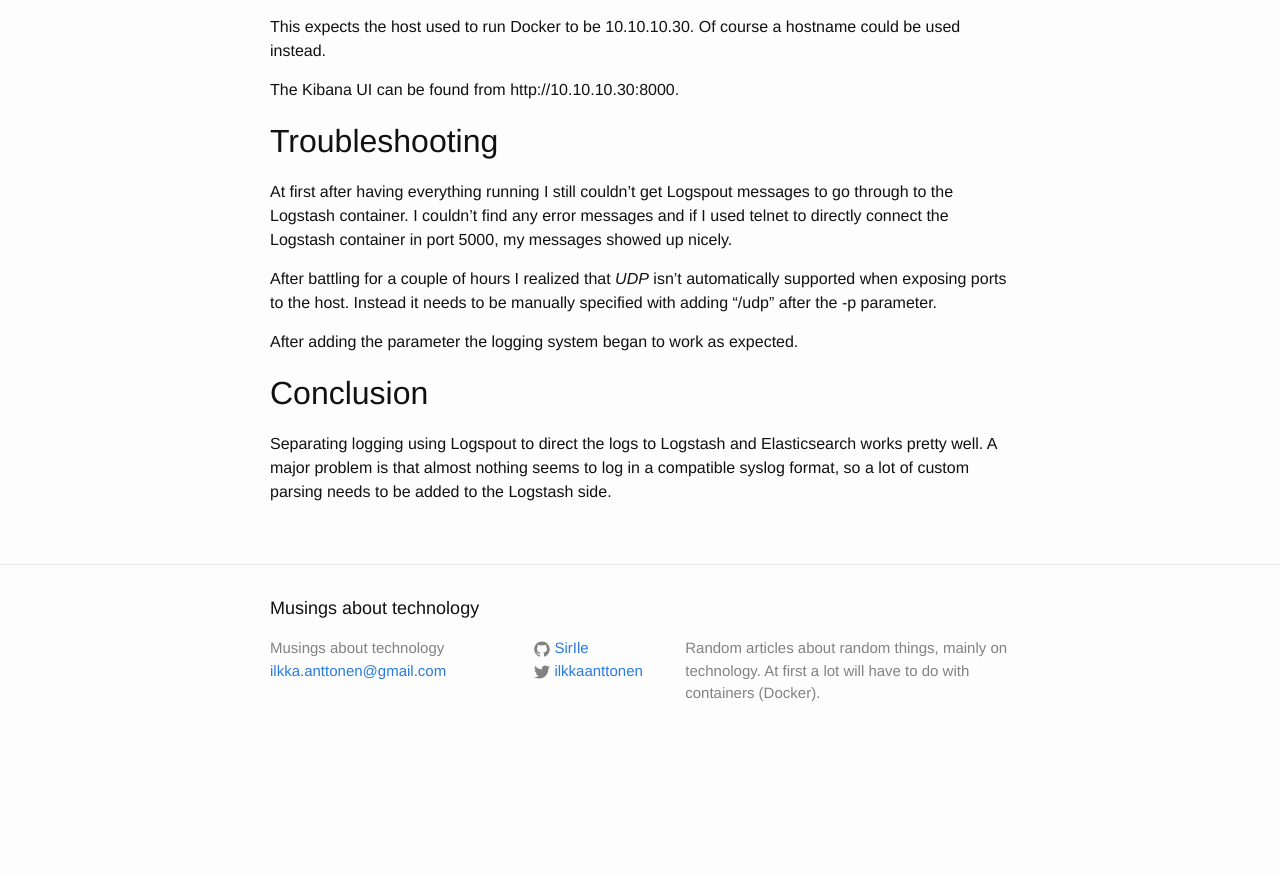
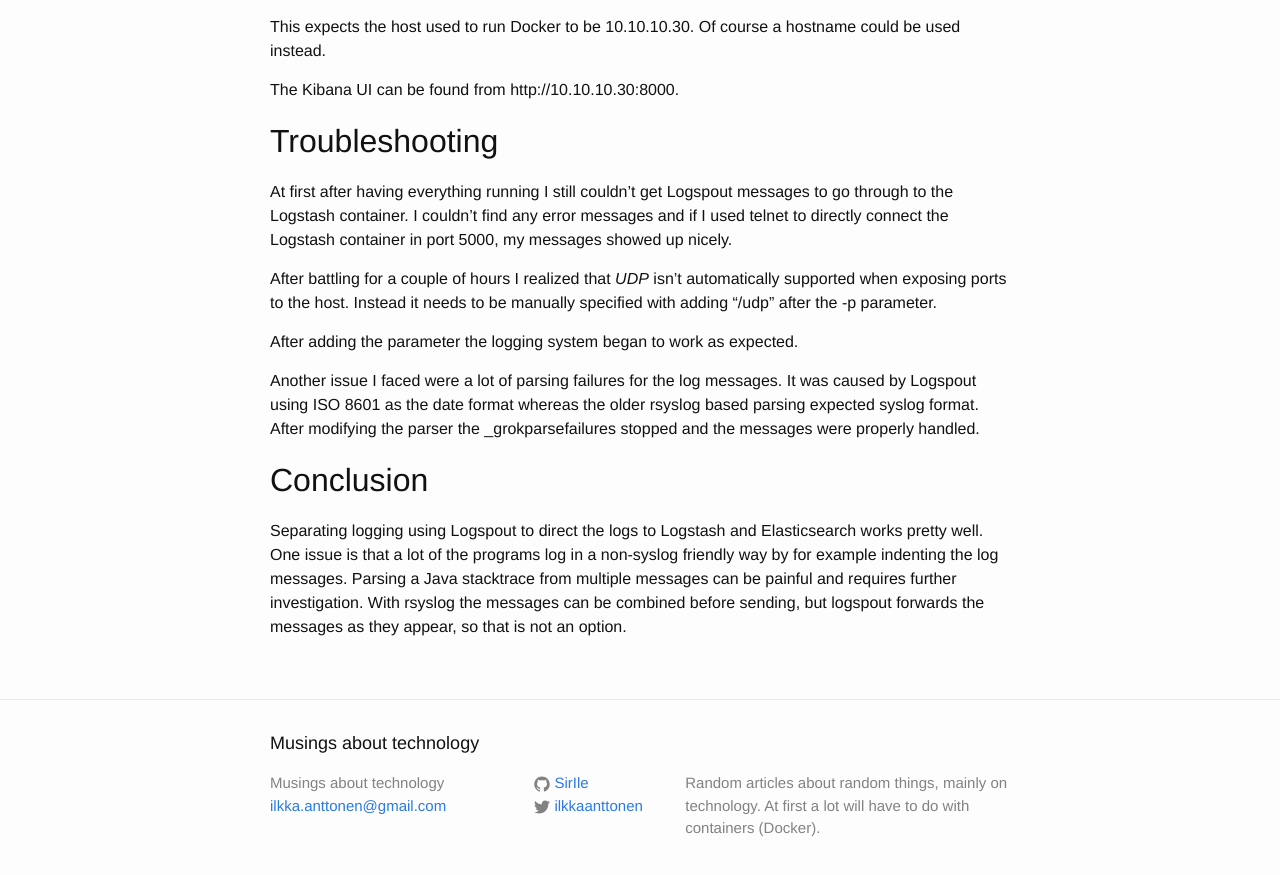
Before and after one commit to SirIle/sirile.github.io, a Jekyll site: the page built from _posts/2014-12-29-logstash-and-logspout-on-docker.markdown, in a window 1280 px wide and 900 px high, scrolled down 980 px. Shown: the top 875 px of the window. Built offline with Jekyll 4.4.1, drawn with Linux system fonts in a browser that asks for light colours; before the commit the page ends 1745 px from its top, so only the background shows below that.

Commit message:
Added information about date parsing.

```diff
--- a/_posts/2014-12-29-logstash-and-logspout-on-docker.markdown
+++ b/_posts/2014-12-29-logstash-and-logspout-on-docker.markdown
@@ -57,8 +57,14 @@ when exposing ports to the host. Instead it needs to be manually specified with
 
 After adding the parameter the logging system began to work as expected.
 
+Another issue I faced were a lot of parsing failures for the log messages. It was caused by Logspout
+using ISO 8601 as the date format whereas the older rsyslog based parsing expected syslog format.
+After modifying the parser the _grokparsefailures stopped and the messages were properly handled.
+
 ## Conclusion
 
 Separating logging using Logspout to direct the logs to Logstash and Elasticsearch works pretty well.
-A major problem is that almost nothing seems to log in a compatible syslog format, so a lot
-of custom parsing needs to be added to the Logstash side.
+One issue is that a lot of the programs log in a non-syslog friendly way by for example indenting the
+log messages. Parsing a Java stacktrace from multiple messages can be painful and requires further
+investigation. With rsyslog the messages can be combined before sending, but logspout forwards
+the messages as they appear, so that is not an option.
```
